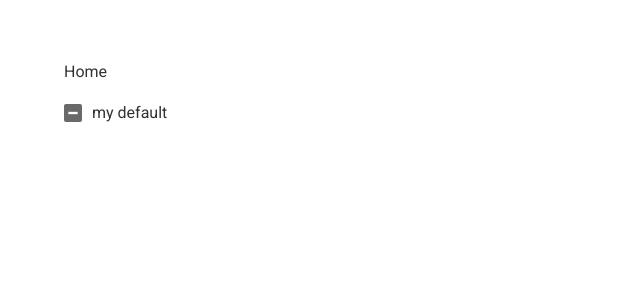
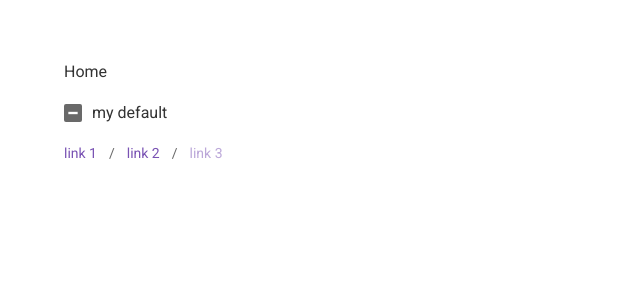
Before and after one commit to bcastlel/vue-ui-kit, a Vue app: page / in a window 1280 px wide. Shown: the top 300 px of the page, without its empty margins (0-640 px from the left). Built offline with nearby package versions, Linux system fonts and the light colour scheme.

Commit message:
add breadcrumbs component

```diff
--- /dev/null
+++ b/src/components/AppBreadcrumbs.vue
@@ -0,0 +1,76 @@
+<template>
+  <ul class="breadcrumbs">
+    <li
+      v-for="(item, index) in items"
+      :key="item.text"
+      class="breadcrumbs__item"
+    >
+      <router-link
+        class="breadcrumbs__link"
+        :class="{ 'breadcrumbs__link_disabled': isLastItem(index) }"
+        :to="item.to"
+        :tabindex="isLastItem(index) ? -1 : undefined"
+      >
+        {{ item.text }}
+      </router-link>
+
+      <div v-if="!isLastItem(index)" class="breadcrumbs__divider">
+        <slot name="divider">
+          {{ divider }}
+        </slot>
+      </div>
+    </li>
+  </ul>
+</template>
+
+<script lang="ts">
+import Vue, { PropType } from 'vue';
+import { BreadcrumbsItem } from '@/models/breadcrumbs';
+
+export default Vue.extend({
+  name: 'AppBreadcrumbs',
+  props: {
+    items: { type: Array as PropType<BreadcrumbsItem[]>, required: true },
+    divider: { type: String, default: '/' },
+  },
+  methods: {
+    isLastItem(index: number): boolean {
+      return index === this.items.length - 1;
+    },
+  },
+});
+</script>
+
+<style lang="scss" scoped>
+@import '@/styles/vars';
+
+.breadcrumbs {
+  padding: 6px 0;
+  display: flex;
+  flex-wrap: wrap;
+  align-items: center;
+
+  &__item {
+    font-size: 14px;
+    display: flex;
+    align-items: center;
+  }
+
+  &__link_disabled {
+    opacity: 0.5;
+    pointer-events: none;
+  }
+
+  &__divider {
+    margin: 0 12px;
+    color: $mono;
+
+    svg {
+      width: 16px;
+      height: 16px;
+      vertical-align: middle;
+      fill: $mono;
+    }
+  }
+}
+</style>
--- /dev/null
+++ b/src/models/breadcrumbs.ts
@@ -0,0 +1,6 @@
+import { Location } from 'vue-router';
+
+export interface BreadcrumbsItem {
+  text: string;
+  to: string | Location;
+}
--- a/src/styles/common.scss
+++ b/src/styles/common.scss
@@ -1,5 +1,17 @@
+@import '@/styles/vars';
+
 .app {
   padding: 5%;
   font-family: 'Roboto', Helvetica, sans-serif;
   color: #333;
 }
+
+a {
+  color: $primary;
+  transition: color .1s;
+
+  &:hover,
+  &:focus-visible {
+    color: darken($primary, 20%);
+  }
+}
--- a/src/views/Home.vue
+++ b/src/views/Home.vue
@@ -6,25 +6,42 @@
 
     <app-checkbox
       v-model="checked"
+      class="home__checkbox"
       label="my default"
       :indeterminate.sync="indeterminate"
     />
+
+    <app-breadcrumbs :items="breadcrumbs" />
   </div>
 </template>
 
 <script lang="ts">
 import Vue from 'vue';
 import AppCheckbox from '@/components/AppCheckbox.vue';
+import AppBreadcrumbs from '@/components/AppBreadcrumbs.vue';
+import { BreadcrumbsItem } from '@/models/breadcrumbs';
+
+interface Data {
+  checked: boolean;
+  indeterminate: boolean;
+  breadcrumbs: BreadcrumbsItem[];
+}
 
 export default Vue.extend({
   name: 'Home',
   components: {
     AppCheckbox,
+    AppBreadcrumbs,
   },
-  data() {
+  data(): Data {
     return {
       checked: false,
       indeterminate: true,
+      breadcrumbs: [
+        { text: 'link 1', to: '/link1' },
+        { text: 'link 2', to: '/link2' },
+        { text: 'link 3', to: '/link3' },
+      ],
     };
   },
 });
@@ -35,5 +52,9 @@ export default Vue.extend({
   &__title {
     margin-bottom: 24px;
   }
+
+  &__checkbox {
+    margin-bottom: 18px;
+  }
 }
 </style>
```
